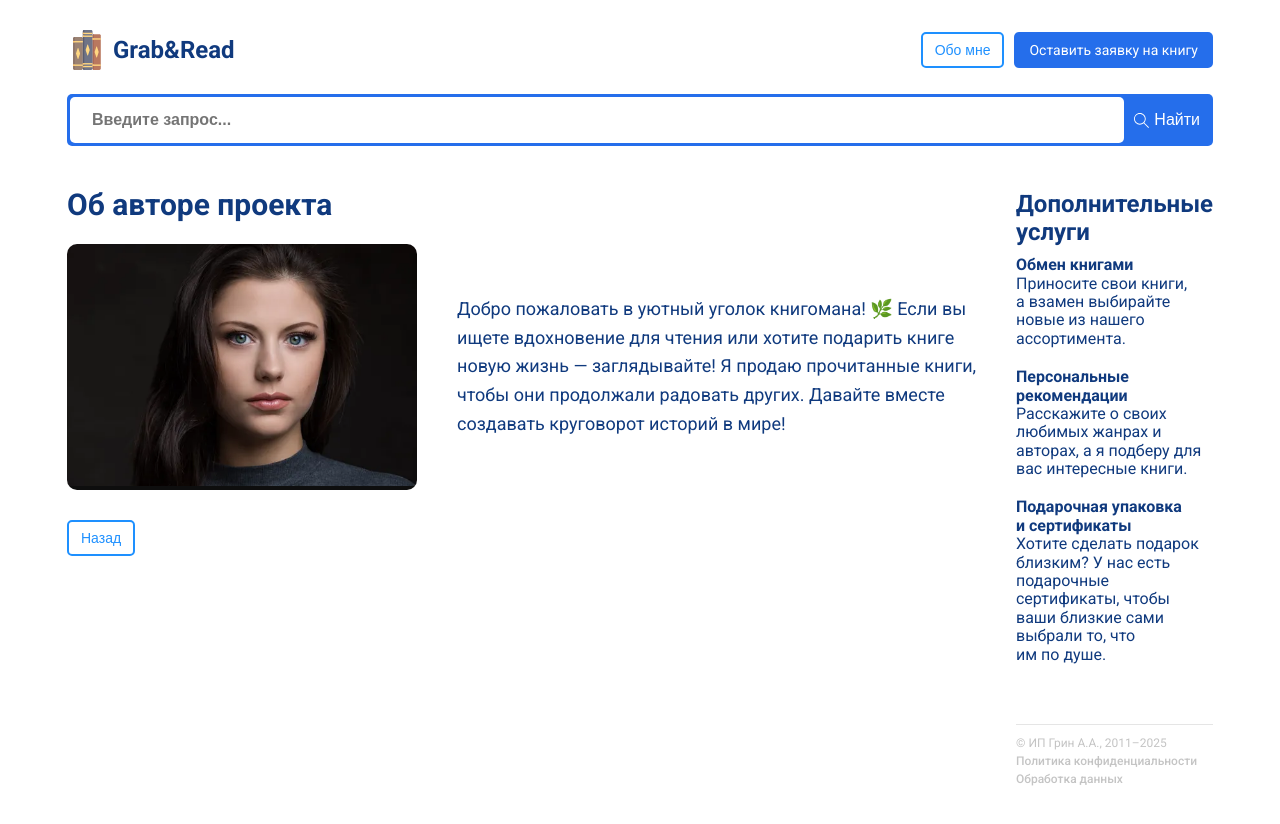
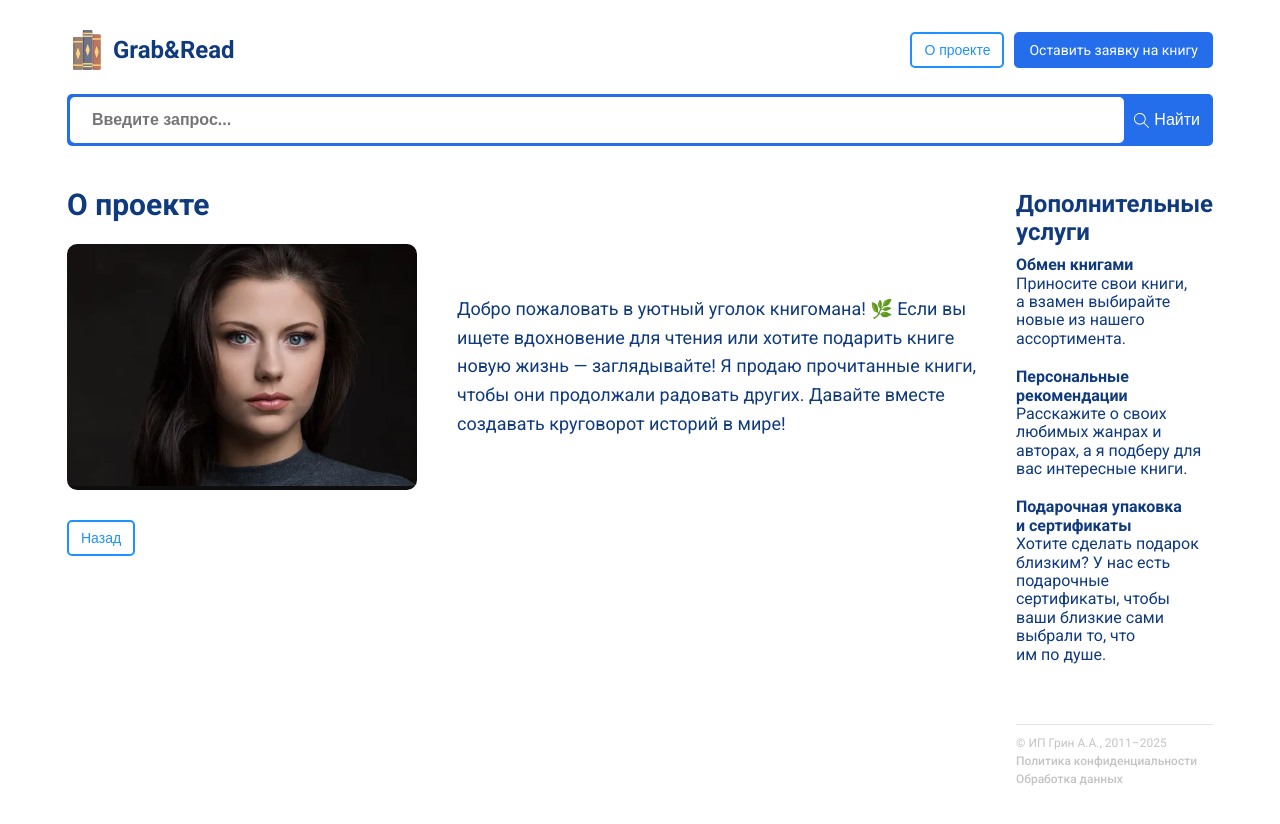
Before and after one commit to OllgaKharina/Grab-Read, a React (Vite) app: page /aboutme in a window 1280 px wide. Shown: the top 824 px of the page. Built offline with nearby package versions, Linux system fonts and the light colour scheme.

Commit message:
Добавлена продакшн-сборка

```diff
--- a/src/components/ContentSideBar/ContentSideBar.jsx
+++ b/src/components/ContentSideBar/ContentSideBar.jsx
@@ -1,6 +1,5 @@
 import Footer from "../Footer/Footer";
 import "./ContentSideBar.css";
-import "../../styles/media.css";
 
 const ContentSideBar = () => {
   return (
--- a/src/components/Header/Header.jsx
+++ b/src/components/Header/Header.jsx
@@ -12,7 +12,7 @@ const Header = ({ onLogoClick }) => {
           </Link>
           <div className="header-controls flex">
             <Link to={"aboutme"}>
-              <button className="btn btn-secondary">Обо мне</button>
+              <button className="btn btn-secondary">О проекте</button>
             </Link>
             <a href="mailto:example@email.com" className="btn btn-primary">
               Оставить заявку на книгу
--- a/src/pages/AboutMe.jsx
+++ b/src/pages/AboutMe.jsx
@@ -7,7 +7,7 @@ const AboutMe = () => {
 
   return (
     <>
-      <h2 className="content__main-title">Об авторе проекта</h2>
+      <h2 className="content__main-title">О проекте</h2>
       <div className="about-container flex">
         <img
           className="about-img"
--- a/src/pages/Layout.jsx
+++ b/src/pages/Layout.jsx
@@ -8,7 +8,12 @@ import { cardsArray } from "../constants";
 
 const Layout = () => {
   const [searchText, setSearchText] = useState("");
-  const [products, setProducts] = useState(cardsArray);
+  // 🔥 Изменение: передаём `cardsArray` в `useState` через callback
+  const [products, setProducts] = useState(() => {
+    console.log("Инициализация useState, cardsArray:", cardsArray);
+    return cardsArray;
+  });
+
   const [isSearchExecuted, setIsSearchExecuted] = useState(false);
 
   const handleSearch = (event) => {
@@ -17,13 +22,11 @@ const Layout = () => {
 
   const handleSearchArray = () => {
     setIsSearchExecuted(true);
-
     const filteredProducts = cardsArray.filter(
       (product) =>
         product.title.toLowerCase().includes(searchText.toLowerCase()) ||
         product.price.includes(searchText)
     );
-
     setProducts(filteredProducts);
   };
 
@@ -33,9 +36,12 @@ const Layout = () => {
     setIsSearchExecuted(false);
   };
 
+  // 🔥 Изменение: убрали `cardsArray` из зависимостей useEffect
   useEffect(() => {
+    console.log("useEffect запустился в Layout");
     setProducts(cardsArray);
-  }, []);
+  }, []); // [] гарантирует, что эффект сработает только при монтировании компонента
+  console.log("Layout рендерится");
 
   return (
     <>
@@ -67,3 +73,75 @@ const Layout = () => {
 };
 
 export default Layout;
+
+// import { useEffect, useState } from "react";
+// import { Outlet } from "react-router-dom";
+// import Header from "../components/Header/Header";
+// import SearchField from "../components/SearchField/SearchField";
+// import ContentSideBar from "../components/ContentSideBar/ContentSideBar";
+// import "../styles/index.css";
+// import { cardsArray } from "../constants";
+
+// const Layout = () => {
+//   const [searchText, setSearchText] = useState("");
+//   const [products, setProducts] = useState(cardsArray);
+//   const [isSearchExecuted, setIsSearchExecuted] = useState(false);
+
+//   const handleSearch = (event) => {
+//     setSearchText(event.target.value);
+//   };
+
+//   const handleSearchArray = () => {
+//     setIsSearchExecuted(true);
+
+//     const filteredProducts = cardsArray.filter(
+//       (product) =>
+//         product.title.toLowerCase().includes(searchText.toLowerCase()) ||
+//         product.price.includes(searchText)
+//     );
+
+//     setProducts(filteredProducts);
+//   };
+
+//   const resetSearch = () => {
+//     setSearchText("");
+//     setProducts(cardsArray);
+//     setIsSearchExecuted(false);
+//   };
+
+//   useEffect(() => {
+//     console.log("useEffect запустился");
+//     console.log("cardsArray:", cardsArray);
+//     setProducts(cardsArray);
+//   }, [cardsArray]);
+
+//   return (
+//     <>
+//       <Header onLogoClick={resetSearch} />
+//       <main>
+//         <SearchField
+//           searchText={searchText}
+//           onSearchChange={handleSearch}
+//           onSearchSubmit={handleSearchArray}
+//         />
+//         <section className="content">
+//           <div className="container content-box flex">
+//             <div className="content-main">
+//               <Outlet
+//                 context={{
+//                   products,
+//                   searchText,
+//                   resetSearch,
+//                   isSearchExecuted,
+//                 }}
+//               />
+//             </div>
+//             <ContentSideBar />
+//           </div>
+//         </section>
+//       </main>
+//     </>
+//   );
+// };
+
+// export default Layout;
--- a/src/styles/media.css
+++ /dev/null
@@ -1,76 +0,0 @@
-@media (max-width: 1200px){
-    /* .container {
-    max-width: 930px; */
-  }
-
-  /* .single-card__wrap {
-    flex-direction: column;
-  } */
-
-  /* .content-main__list {
-    grid-template-columns: repeat(2, 1fr);
-  }  */
-}
-
-
-@media (max-width: 992px) {
-
-    /* .container {
-    max-width: 730px;
-  } */
-
-  /* .content-box {
-    flex-direction: column;
-  } */
-
-  /* .content-main {
-    width: 100%;
-  }
-
-.content-side__title {
-    font-size: 22px;
-  } */
-}
-
-
-@media (max-width: 786px){
-    /* .container {
-    max-width: 100%;
-  } */
-
-  /* .header-box {
-    gap: 24px;
-    flex-direction: column;
-    align-items: baseline;
-  }
-
-    .search-btn-text {
-      display: none;
-    }
-
-    .content-main__title {
-        font-size: 20px;
-    } */
-}
-
-@media (max-width: 576px) {
-    /* .content-side__title, .content-side__list{
-      text-align: center;
-    } */
-
-    /* .back-btn {
-        display: flex;
-        justify-self: center;
-    }
-
-    .footer {
-          text-align: center;
-        }
-} */
-
-@media (max-width: 320px) {
-
-    .content-main__list {
-        grid-template-columns: repeat(1, 1fr);
-    }
-}
--- a/vite.config.js
+++ b/vite.config.js
@@ -1,9 +1,16 @@
-import { defineConfig } from 'vite';
-import react from '@vitejs/plugin-react';
+import { defineConfig } from "vite";
+import react from "@vitejs/plugin-react";
 
 export default defineConfig({
   plugins: [react()],
   resolve: {
-    extensions: ['.js', '.jsx', '.ts', '.tsx'],
+    extensions: [".js", ".jsx", ".ts", ".tsx"],
+  },
+  build: {
+    minify: "esbuild",
+    sourcemap: false,
+    rollupOptions: {
+      treeshake: true,
+    },
   },
 });
```
